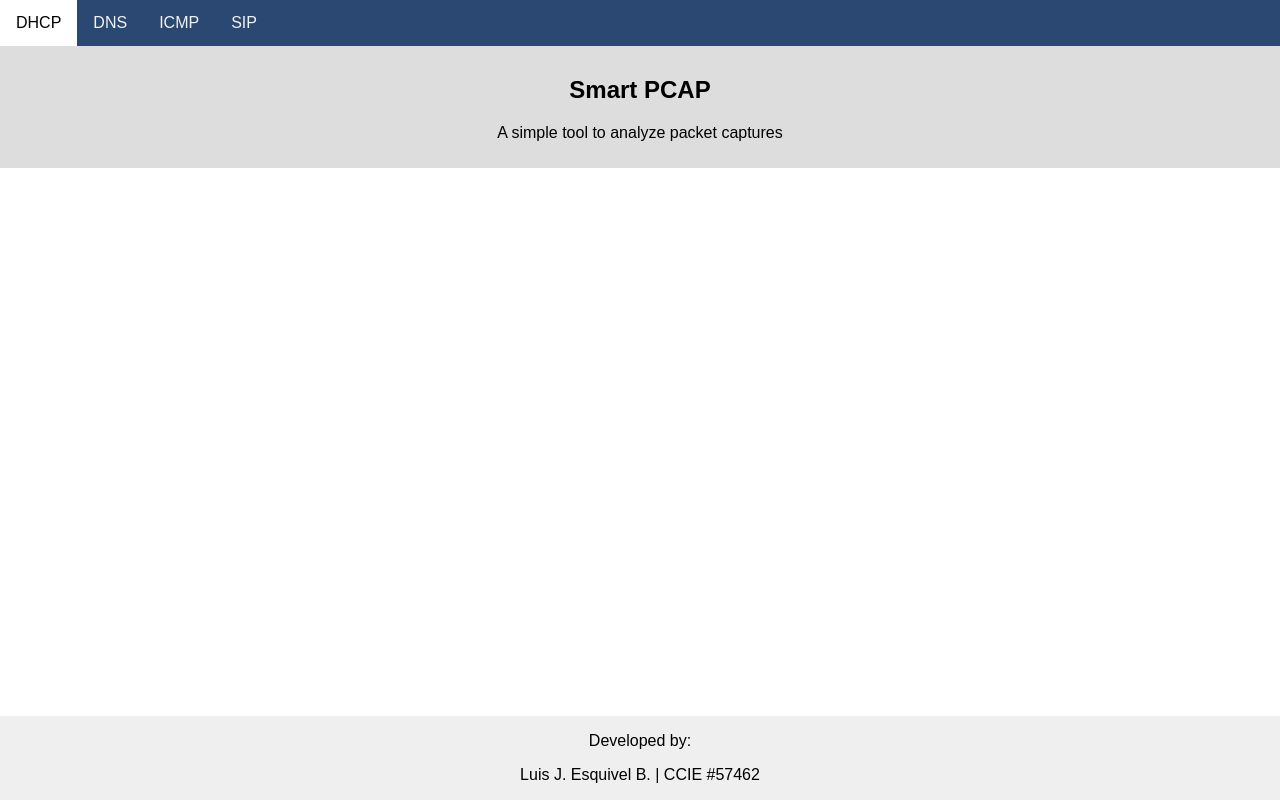
After one commit to lesquive/smartpcap, a Flask app: template templates/layout.html in a window 1280 px wide. The commit adds this page. Run offline with Flask 2, Linux system fonts and the light colour scheme; the template is opened without the code that fills it, so the values that code supplies are empty; some libraries are stand-ins or nearby versions.

Commit message:
latest updates to date before changing CSS to fix bug

```diff
--- a/static/StyleSheet.css
+++ b/static/StyleSheet.css
@@ -1,12 +1,12 @@
 * {
   box-sizing: border-box;
   font-family: Arial, Helvetica, sans-serif;
+  position: relative;
 }
 
 body {
   margin: 0;
   font-family: Arial, Helvetica, sans-serif;
-  position: relative;
   min-height: 100vh;
 }
 
@@ -14,7 +14,7 @@ body {
 .topnav {
   overflow: hidden;
   background-color: #2b4873;
-  bottom margin:2px;
+  /* bottom margin:2px; */
 }
 
 /* Style the topnav links */
@@ -38,8 +38,7 @@ body {
   background-color: #ddd;
   padding: 10px;
   text-align: center;
-  bottom margin:2px;
-
+  /* bottom margin:2px; */
 }
 
 .submitbutton {
@@ -53,7 +52,6 @@ body {
   /* border: 4px solid #494949 !important; */
   display: inline-block;
   transition: all 0.4s ease 0s;
-
   color: #ffffff !important;
   background: #2b4873;
   border-color: #2b4873 !important;
@@ -65,21 +63,18 @@ body {
     background: #2b4873;
     border-color: #2b4873 !important; */
     transition: all 0.4s ease 0s;
-
     color: #494949 !important;
     background: #f1f1f1;
     border-color: #494949 !important;
 
     }
 
-/* Style the footer */
-.footer {
-  background-color: #f1f1f1;
-  padding: 10px;
+footer {
+  width: 100%;
+  background-color: #efefef;
   text-align: center;
   position: absolute;
-  bottom: 0;
-  width: 100%;
+  bottom:0;
 }
 
 /*
@@ -270,6 +265,7 @@ body {
   margin-right:25%;
   margin-top: 10%;
   margin-bottom: 5%;
+  position: relative;
   padding: 20px 20px; }
   .dropzone.dz-clickable {
     cursor: pointer; }
--- /dev/null
+++ b/templates/layout.html
@@ -0,0 +1,41 @@
+<!DOCTYPE html>
+<html lang="en">
+
+    <head>
+        <title>Smart PCAP</title>
+        <meta charset="utf-8" name="viewport" content="width=device-width, initial-scale=1.0">
+        <link rel= "stylesheet" type= "text/css" href= "{{ url_for('static',filename='StyleSheet.css') }}">
+        <script type="text/javascript" src="{{ url_for('static', filename='script.js') }}"></script>
+        <script type="text/javascript" src="{{ url_for('static', filename='dropzone.js') }}"></script>
+        <script type="text/javascript" src="{{ url_for('static', filename='dropzone-amd-module.js') }}"></script>
+        <meta name="viewport" content="width=device-width, initial-scale=1">
+    </head>
+
+    <body>
+
+        <div class="topnav">
+                <a href="#">DHCP</a>
+                <a href="#">DNS</a>
+                <a href="#">ICMP</a>
+                <a href="#">SIP</a>
+                </div>
+
+        <div class="content">
+                <h2>Smart PCAP</h2>
+                <p>A simple tool to analyze packet captures</p>
+                </div>
+
+            {% block body %}
+
+            {% endblock %}
+
+    <footer>
+            <div class="footer">
+            <p>Developed by:</p>
+            <p>Luis J. Esquivel B. | CCIE #57462</p>
+            </div>
+    </footer>
+
+    </body>
+
+</html>
--- a/web-main.py
+++ b/web-main.py
@@ -1,8 +1,19 @@
-from flask import Flask, render_template, url_for
+from flask import Flask, render_template, url_for, session
 from flask import *
+from flask_session import Session
+from scapy.all import *
+from scapy.utils import *
+
+dhcp = []
+dns = []
+icmp =[]
+woho = []
 
 app = Flask(__name__)
 
+app.config["SESSION_PERMANENT"] = False
+app.config["SESSION_TYPE"] = "filesystem"
+Session(app)
 
 
 @app.route("/")
@@ -12,6 +23,22 @@ def index():
 @app.route('/success', methods = ['GET','POST'])
 def success():
     if request.method == 'POST':
+        session['dhcp'] = []
         f = request.files['file']
-        f.save(f.filename)
-    return render_template("success.html")
+
+        session["pkts"] = rdpcap (f)
+
+        for pkt in session["pkts"]:
+
+            try:
+                # session['dhcp-confirm'] = session['dhcp'].append(hex(pkt['BOOTP'].xid))
+                session['dhcp-confirm'] = pkt['BOOTP'].xid
+
+                if session['dhcp-confirm']:
+                    session['dhcp'].append(pkt)
+
+
+            except:
+                pass
+
+    return render_template("success.html", packets=session['dhcp'])
```
Also changed, not shown: templates/index.html (+4 -33 lines), templates/success.html (+9 -9 lines), templates/layout2.html (added).
